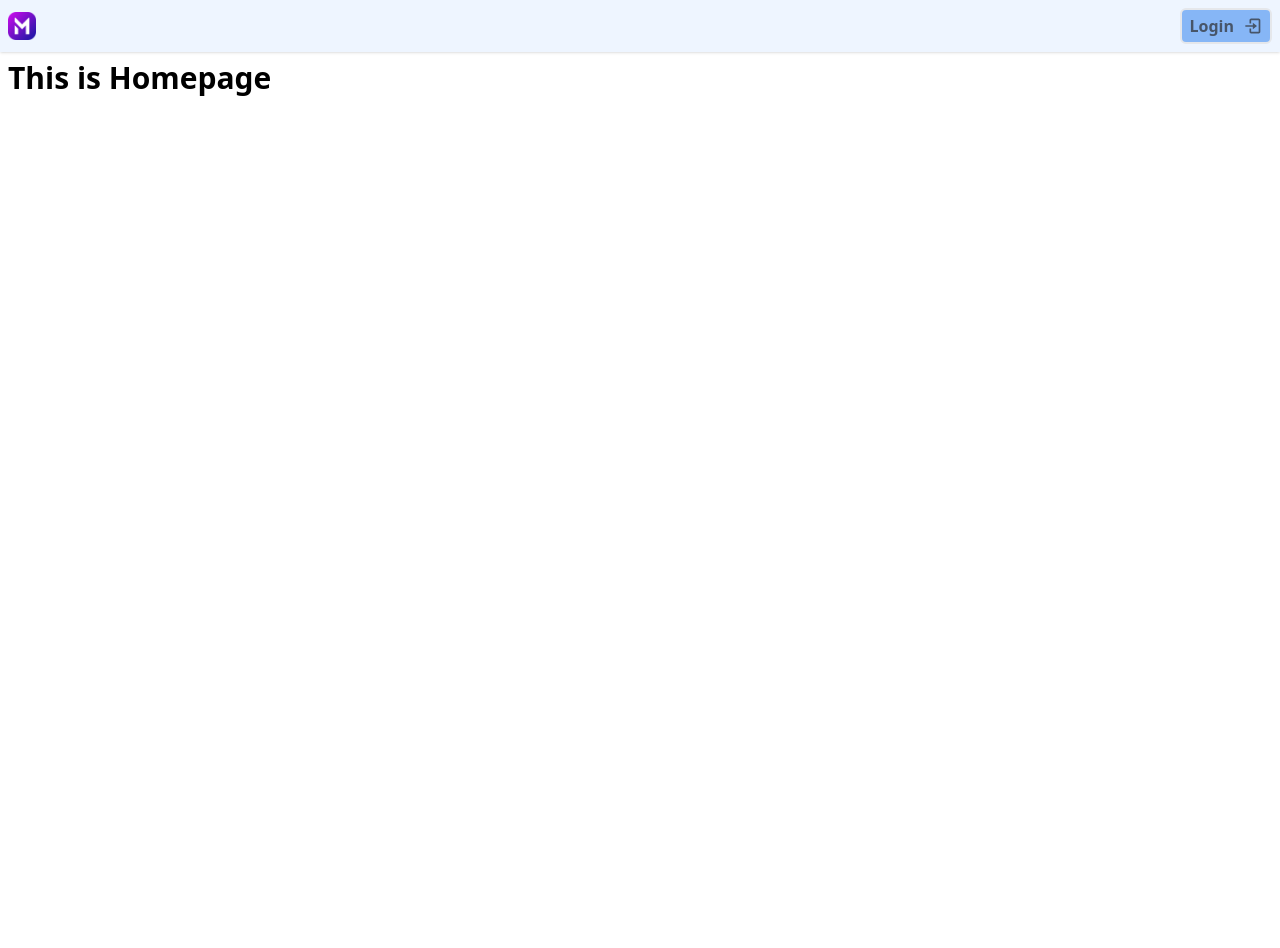
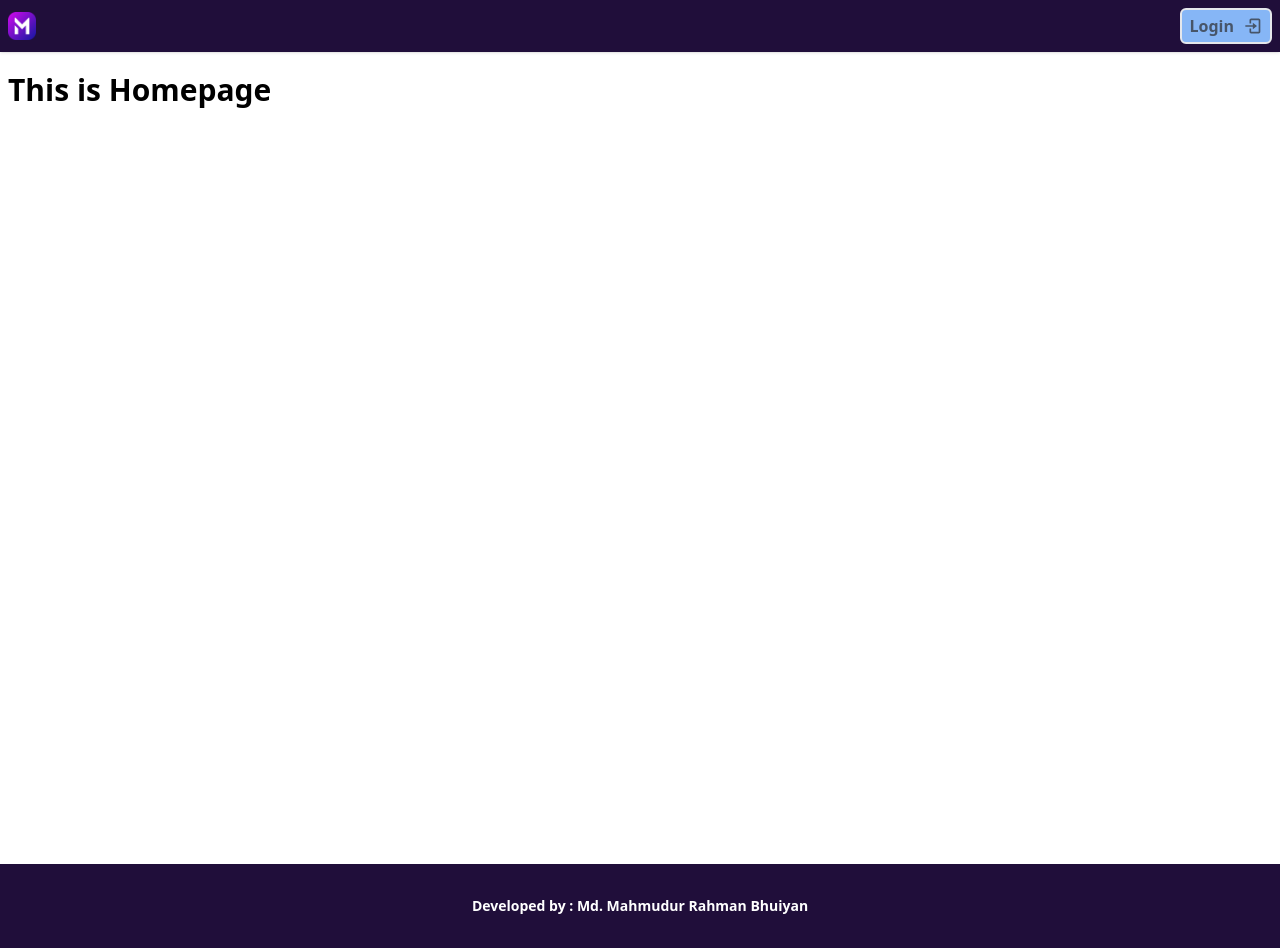
Before and after one commit to mahmud-bhuiyan/wish-craft, a React (Vite) app: page / in a window 1280 px wide. Before the commit the page ends 800 px from the top, so only its background shows below. Built offline with nearby package versions, Linux system fonts and the light colour scheme; no server answers.

Commit message:
footer added

```diff
--- /dev/null
+++ b/src/components/Footer.jsx
@@ -0,0 +1,22 @@
+import { Link } from "react-router-dom";
+
+const Footer = () => {
+  return (
+    <footer className="relative bg-[#200E3A] p-8">
+      <div className="container flex justify-center align-middle mx-auto">
+        <Link
+          to="https://github.com/mahmud-bhuiyan"
+          target="_blank"
+          className="font-semibold text-sm text-white lg:mt-0"
+        >
+          Developed by :{" "}
+          <span className="font-bold hover:underline cursor-pointer">
+            Md. Mahmudur Rahman Bhuiyan
+          </span>
+        </Link>
+      </div>
+    </footer>
+  );
+};
+
+export default Footer;
--- a/src/components/navbar.jsx
+++ b/src/components/navbar.jsx
@@ -24,7 +24,8 @@ const Navbar = () => {
   };
 
   return (
-    <nav className="relative bg-[#EEF5FF] shadow">
+    <nav className="bg-[#200E3A] shadow fixed top-0 w-full z-50">
+      {/* <nav className="relative bg-[#200E3A] shadow"> */}
       <div className="container p-2 mx-auto">
         <div className="flex items-center justify-between">
           <Link to="/">
--- a/src/layout/AuthLayout.jsx
+++ b/src/layout/AuthLayout.jsx
@@ -1,11 +1,13 @@
 import { Outlet } from "react-router-dom";
+import Footer from "../components/Footer";
 
 const AuthLayout = () => {
   return (
     <div>
-      <div className="container p-2 mx-auto">
+      <div className="container h-screen mx-auto">
         <Outlet />
       </div>
+      <Footer />
     </div>
   );
 };
--- a/src/layout/MainLayout.jsx
+++ b/src/layout/MainLayout.jsx
@@ -1,13 +1,15 @@
 import { Outlet } from "react-router-dom";
 import Navbar from "../components/Navbar";
+import Footer from "../components/Footer";
 
 const MainLayout = () => {
   return (
     <div>
       <Navbar />
-      <div className="container p-2 mx-auto">
+      <div className="container h-screen p-2 mx-auto mt-16">
         <Outlet />
       </div>
+      <Footer />
     </div>
   );
 };
```
